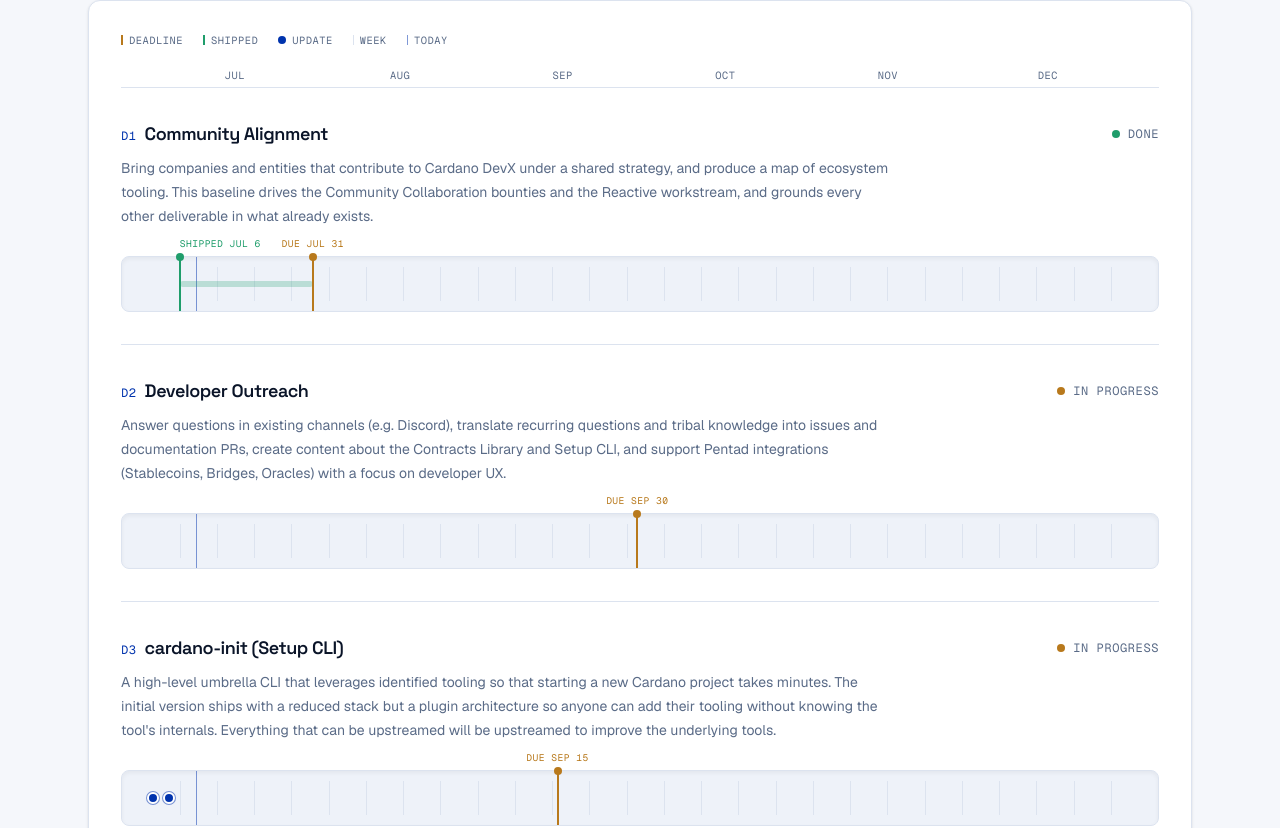
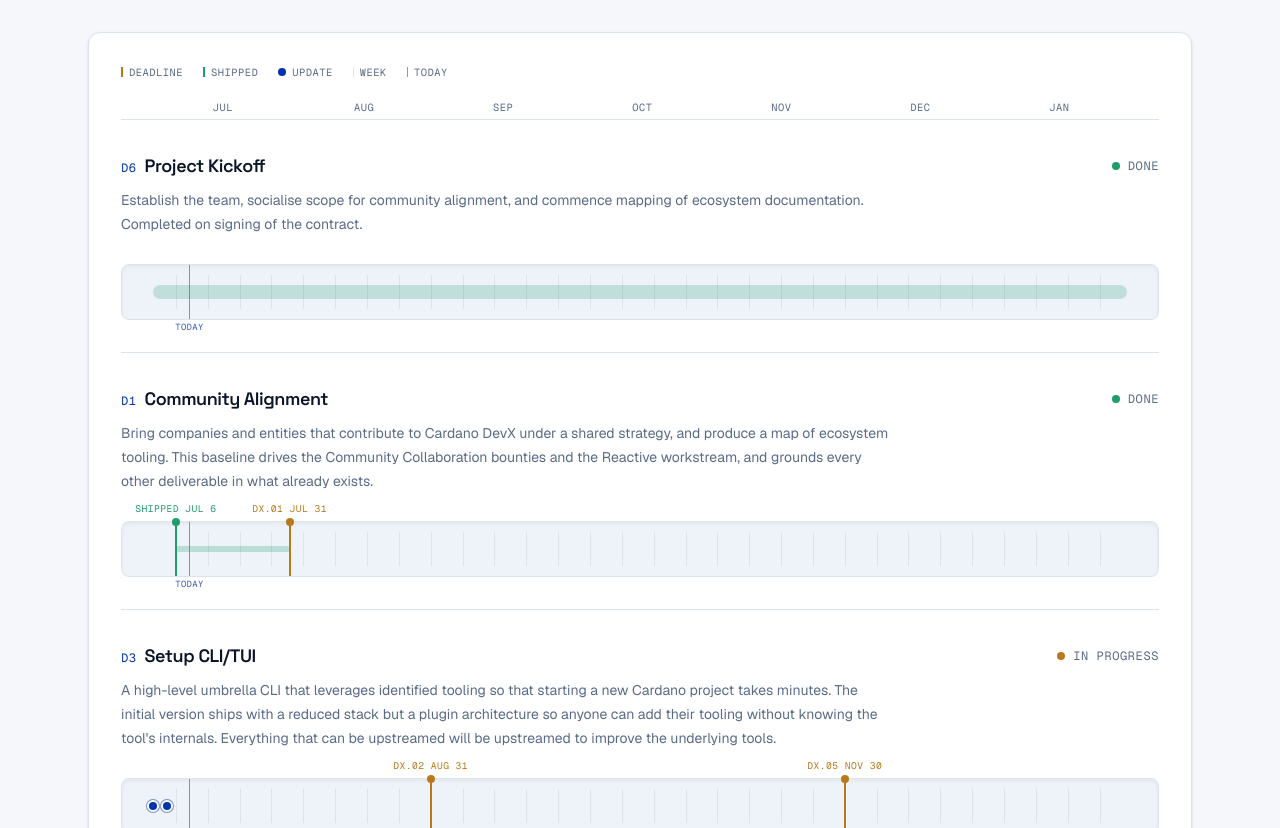
Before and after one commit to cardano-scaling/hydra-updates, a Next.js app: page / in a window 1280 px wide. Shown: the part 552-1380 px from the top of the page. Built offline with nearby package versions, Linux system fonts and the light colour scheme.

Commit message:
feat: swap placeholders with real deliverables

```diff
--- a/app/page.tsx
+++ b/app/page.tsx
@@ -32,7 +32,7 @@
     // Data-derived facts only — no fabricated GitHub numbers (PRD non-goal).
     const facts: { label: string; value: string }[] = [
         { label: "Treasury ask", value: formatAda(config.proposal.treasuryAskAda) },
-        { label: "Window", value: "July–Dec 2026" },
+        { label: "Window", value: "Jul 2026 – Jan 2027" },
         { label: "Deliverables", value: String(deliverables.length) },
         { label: "In progress", value: String(counts["in-progress"]) },
         { label: "Done", value: String(counts.done) },
--- a/components/deliverable-timeline.tsx
+++ b/components/deliverable-timeline.tsx
@@ -1,13 +1,15 @@
+import { Fragment } from "react";
 import Link from "next/link";
 import type { Deliverable, DeliverableUpdate } from "@/lib/types";
 import { formatShort } from "@/lib/format";
 import { StatusBadge } from "./status-badge";
 
-// The program window the whole timeline is scaled to: Jul 1 → Dec 31 2026.
+// The program window the whole timeline is scaled to: Jul 1 2026 → Jan 31 2027
+// (the last milestone, DX.08, is due 15 Jan 2027).
 const WIN_START = Date.UTC(2026, 6, 1);
-const WIN_END = Date.UTC(2026, 11, 31);
+const WIN_END = Date.UTC(2027, 0, 31);
 const SPAN = WIN_END - WIN_START;
-const MONTHS = ["Jul", "Aug", "Sep", "Oct", "Nov", "Dec"];
+const MONTHS = ["Jul", "Aug", "Sep", "Oct", "Nov", "Dec", "Jan"];
 
 // Leave a small gutter at each end so markers/labels never sit on the track edge.
 const EDGE = 3;
@@ -44,6 +46,8 @@
     return { m, left, width: right - left };
   });
 }
+// Date.UTC normalizes month overflow (e.g. month 12 → Jan of next year), so the
+// Jul→Jan window maps correctly without special-casing the year boundary.
 
 /** Keep marker labels inside the track edges. */
 function labelStyle(p: number): React.CSSProperties {
@@ -94,12 +98,18 @@
   color,
   label,
   date,
+  centerLabel = false,
 }: {
   at: number;
   color: string;
   label: string;
   date: string;
+  /** Always center the label on the mark, ignoring edge clamping. */
+  centerLabel?: boolean;
 }) {
+  const labelPos = centerLabel
+    ? { left: `${at}%`, transform: "translateX(-50%)" }
+    : labelStyle(at);
   return (
     <>
       <span
@@ -114,7 +124,7 @@
       />
       <span
         className="absolute -top-5 hidden whitespace-nowrap font-mono text-[0.6rem] uppercase tracking-wider sm:block"
-        style={{ ...labelStyle(at), color }}
+        style={{ ...labelPos, color }}
       >
         {label} {formatShort(date)}
       </span>
@@ -123,8 +133,10 @@
 }
 
 function Track({ d, ticks, today }: { d: Deliverable; ticks: number[]; today: number }) {
-  const due = d.dueDate ? pct(d.dueDate) : null;
-  const delivered = d.deliveredDate ? pct(d.deliveredDate) : null;
+  // A workstream carries one or more milestones; each with a date becomes a
+  // marker. Ongoing work (no dated milestone) shows a spanning bar instead.
+  const dated = d.milestones.filter((m) => m.dueDate);
+  const hasDeadline = dated.length > 0;
 
   return (
     <div className="relative mt-7 h-14 rounded-lg border border-border bg-surface-2 shadow-inner">
@@ -138,17 +150,25 @@
         />
       ))}
 
-      {/* today */}
+      {/* today line + a label under each track so the now-line is obvious on every row */}
       {today >= 0 && today <= 100 && (
+        <>
           <span
             aria-hidden
             className="absolute inset-y-0 w-px bg-primary/50"
             style={{ left: `${today}%` }}
           />
+          <span
+            className="absolute top-full mt-0.5 -translate-x-1/2 whitespace-nowrap font-mono text-[0.55rem] uppercase tracking-wider text-primary/80"
+            style={{ left: `${today}%` }}
+          >
+            Today
+          </span>
+        </>
       )}
 
       {/* ongoing work has no single deadline — show a spanning bar instead */}
-      {!d.dueDate && (
+      {!hasDeadline && (
         <span
           aria-hidden
           className="absolute inset-y-5 rounded-full"
@@ -156,8 +176,13 @@
         />
       )}
 
+      {dated.map((m) => {
+        const due = pct(m.dueDate!);
+        const delivered = m.deliveredDate ? pct(m.deliveredDate) : null;
+        return (
+          <Fragment key={m.id}>
             {/* progress connector from delivery to deadline, when delivered early */}
-      {due !== null && delivered !== null && delivered < due && (
+            {delivered !== null && delivered < due && (
               <span
                 aria-hidden
                 className="absolute inset-y-6 rounded-full"
@@ -169,11 +194,14 @@
                 }}
               />
             )}
-
-      {due !== null && <Marker at={due} color={DUE_COLOR} label="Due" date={d.dueDate!} />}
+            {/* the milestone id labels the deadline so multiple markers stay distinct */}
+            <Marker at={due} color={DUE_COLOR} label={m.id} date={m.dueDate!} />
             {delivered !== null && (
-        <Marker at={delivered} color={DONE_COLOR} label="Shipped" date={d.deliveredDate!} />
+              <Marker at={delivered} color={DONE_COLOR} label="Shipped" date={m.deliveredDate!} centerLabel />
             )}
+          </Fragment>
+        );
+      })}
 
       {/* intermediate improvements along the way */}
       {d.updates.map((u) => (
--- a/content/deliverables.yaml
+++ b/content/deliverables.yaml
@@ -1,16 +1,44 @@
 # Deliverables for the Developer Experience Initiative.
 #
-# This file is the MANUAL source of truth for each deliverable's status
+# This file is the MANUAL source of truth for each WORKSTREAM's status
 # (see docs/ARCHITECTURE.md ADR-3). Auto-gathered GitHub activity is shown
 # alongside these but never overrides the status set here.
+#
+# A workstream rolls up gathered activity (by `id`, see config.yaml) and holds
+# one or more contract MILESTONES (DX.xx). Ongoing work has no milestones.
 #
 # status:  not-started | in-progress | done | blocked
 # quarter: Q3-2026 | Q4-2026 | ongoing
 # Update `statusUpdatedAt` (YYYY-MM-DD) whenever you change a status.
 #
-# dueDate:       committed milestone deadline (YYYY-MM-DD), or omit for ongoing work.
-# deliveredDate: when it was actually delivered (YYYY-MM-DD); omit until delivered.
-#                We aim to deliver before the deadline — the home timeline shows both.
+# Milestones carry the contract schedule:
+#   dueDate:       committed deadline (YYYY-MM-DD), or omit if there is no date.
+#   deliveredDate: when it was actually delivered (YYYY-MM-DD); omit until then.
+#   evidence / acceptanceCriteria / team / thirdPartyAssurance: from the
+#     contract milestone table. Stored for the record; not yet shown in the UI.
+
+- id: D6
+  slug: kickoff
+  title: Project Kickoff
+  quarter: Q3-2026
+  status: done
+  statusUpdatedAt: 2026-07-06
+  summary: >-
+    Stand up the team, socialise the initiative's scope for community alignment,
+    and begin mapping ecosystem documentation.
+  description: >-
+    Establish the team, socialise scope for community alignment, and commence
+    mapping of ecosystem documentation. Completed on signing of the contract.
+  milestones:
+    - id: DX.00
+      title: Project Kickoff
+      status: done
+      evidence: "N/A"
+      acceptanceCriteria: "N/A"
+      team: "N/A"
+      thirdPartyAssurance: "N/A"
+  repos: []
+  links: []
 
 - id: D1
   slug: community-alignment
@@ -18,8 +46,6 @@
   quarter: Q3-2026
   status: done
   statusUpdatedAt: 2026-07-06
-  dueDate: "2026-07-31"
-  deliveredDate: "2026-07-06"
   summary: >-
     Align the ecosystem around one DevX strategy and map all existing tooling
     to create a baseline for collaboration and reactive work.
@@ -28,34 +54,34 @@
     strategy, and produce a map of ecosystem tooling. This baseline drives the
     Community Collaboration bounties and the Reactive workstream, and grounds
     every other deliverable in what already exists.
-  repos: []
-  links: []
-
-- id: D2
-  slug: developer-outreach
-  title: Developer Outreach
-  quarter: Q3-2026
-  status: in-progress
-  statusUpdatedAt: 2026-07-06
-  dueDate: "2026-09-30"
-  summary: >-
-    Support developers where they already are, turn scattered questions into
-    documentation, and define ideal onboarding for Pentad integrations.
-  description: >-
-    Answer questions in existing channels (e.g. Discord), translate recurring
-    questions and tribal knowledge into issues and documentation PRs, create
-    content about the Contracts Library and Setup CLI, and support Pentad
-    integrations (Stablecoins, Bridges, Oracles) with a focus on developer UX.
+  milestones:
+    - id: DX.01
+      title: Community Alignment
+      dueDate: "2026-07-31"
+      deliveredDate: "2026-07-06"
+      status: done
+      description: >-
+        The community of builders largely agrees with our strategy and is
+        willing to adjust their work to accommodate it when needed.
+      evidence: |-
+        1. Map of all ecosystem tooling, libraries, and documentation with identified gaps and overlaps.
+        2. Repository with a list of key projects and entities (Aiken, MeshJS, Tx3, CF, etc.) willing to accommodate our roadmap.
+      acceptanceCriteria: |-
+        1.a Map of development ecosystem publicly available and as comprehensive as possible
+        2.a Appropriate number of signatures in repo with a target to collect as many as possible.
+      team: |-
+        Internal
+        Community
+      thirdPartyAssurance: "(non-SME req)"
   repos: []
   links: []
 
 - id: D3
   slug: cardano-init
-  title: cardano-init (Setup CLI)
+  title: Setup CLI/TUI
   quarter: Q3-2026
   status: in-progress
   statusUpdatedAt: 2026-07-06
-  dueDate: "2026-09-15"
   updates:
     - date: "2026-07-01"
       description: Aiken + Mesh stack template now scaffolds a buildable project end to end.
@@ -72,16 +98,97 @@
     reduced stack but a plugin architecture so anyone can add their tooling
     without knowing the tool's internals. Everything that can be upstreamed will
     be upstreamed to improve the underlying tools.
+  milestones:
+    - id: DX.02
+      title: Specifications + POC
+      dueDate: "2026-08-31"
+      status: in-progress
+      description: A clear plan on how we'll implement this tool with a POC.
+      evidence: >-
+        Repository with defined scope, specs, architecture, and plugin/project
+        integration strategy, and POC.
+      acceptanceCriteria: "Project plan socialised in public forum / open repository"
+      team: "Internal"
+      thirdPartyAssurance: "BlinkLabs"
+    - id: DX.05
+      title: RC ready
+      dueDate: "2026-11-30"
+      status: not-started
+      description: >-
+        First Release Candidate for the tool, with the website and docs, has
+        been published. Users can already use this tool to create new Cardano
+        projects with reduced tech stack options.
+      evidence: |-
+        1. Repository with beta implementation deemed good enough to be a RC.
+        2. Website and documentation.
+      acceptanceCriteria: |-
+        1.a CLI works with reduced stack options already implemented but ready to be expanded, and expected but non-critical bugs.
+        2.a Documentation and website are publicly accessible.
+      team: ""
+      thirdPartyAssurance: "BlinkLabs"
+  repos: []
+  links: []
+
+- id: D5
+  slug: contracts-library
+  title: Contracts Library
+  quarter: Q3-2026
+  status: not-started
+  statusUpdatedAt: 2026-07-06
+  updates:
+    - date: "2026-07-03"
+      description: Shipped v0.2.0 — Vesting and Programmable Tokens, the first two audit-ready contracts.
+      week: "2026-W27"
+  summary: >-
+    An OpenZeppelin-style library of battle-tested, ready-to-use Cardano smart
+    contracts as building blocks, references, or ready-to-go implementations.
+  description: >-
+    Design and implement standardized, reusable on- and off-chain contracts with
+    an emphasis on DeFi, plus the library's infrastructure and website. The
+    deliverable ships at least five ready-to-audit contracts (e.g. Vesting,
+    Programmable Tokens, DEX, Swap, Lending). A Cardano High Assurance proposal
+    is expected to formally prove properties of these contracts.
+  milestones:
+    - id: DX.03
+      title: Scope and architecture
+      dueDate: "2026-09-30"
+      status: not-started
+      description: >-
+        Scope, library architecture, and infrastructure are completely defined.
+        We'll target identifying and defining 5 contracts.
+      evidence: |-
+        1. Repository with necessary documentation
+        2. Issues or resources in the repository with detailed explanations of contract behavior
+      acceptanceCriteria: |-
+        1.a Documentation detailing scope and architecture
+        2.a At least one issue or resource per contract within the repository, with evidence of working progress
+      team: ""
+      thirdPartyAssurance: "Sundae or NoWitness"
+    - id: DX.07
+      title: Beta release
+      dueDate: "2026-11-30"
+      status: not-started
+      description: >-
+        First contracts completed with at least 1 on-chain and 2 off-chain
+        implementations each and documentation.
+      evidence: |-
+        1. Beta release of contracts library
+        2. Docs are live
+      acceptanceCriteria: |-
+        1.a Demonstrate at least 1 on-chain and 2 off-chain implementations.
+        1.b Library marked a "beta release" with at least 5 contracts ready for audit/formal verification
+        2.a Documentation live and accessible
+      team: ""
+      thirdPartyAssurance: "Sundae or NoWitness"
   repos: []
   links: []
 
 - id: D4
   slug: developer-hub
   title: Developer HUB
-  quarter: Q3-2026
+  quarter: Q4-2026
   status: in-progress
   statusUpdatedAt: 2026-07-06
-  dueDate: "2026-09-30"
   updates:
     - date: "2026-07-02"
       description: Drafted the Web2 developer onboarding path on the Developer Portal.
@@ -95,64 +202,87 @@
     onboarding content for EVM/blockchain developers, Web2 developers, and
     technical entrepreneurs; add a CI/CD pipeline that keeps code snippets
     working; and restructure the portal to optimize for onboarding and LLM use.
+  milestones:
+    - id: DX.04
+      title: Improving Developer Portal
+      dueDate: "2026-10-30"
+      status: in-progress
+      description: >-
+        Contribution strategy for developers.cardano.org, highlighting paths
+        that will increase the onboarding of new builders. Implement those
+        paths. Improve LLM/code agent ingestion and broken/stale code snippets.
+      evidence: "1. Issues and pull requests in the developer portal"
+      acceptanceCriteria: |-
+        1.a One or set of PRs with clear, well-defined, paths for user personas and required content already in place.
+        1.b One or set of PRs adding complete, didactic, design-patterns explanations with code examples.
+        1.c One or set of PRs allowing an easy LLM/coding agent consumption of this content.
+        1.d One or set of PRs adding CI/CD pipeline to help detect stale/broken code snippets.
+      team: ""
+      thirdPartyAssurance: |-
+        Dquadrant?
+        (non-SME req)
   repos: []
   links: []
 
-- id: D5
-  slug: contracts-library
-  title: Contracts Library
-  quarter: Q3-2026
-  status: not-started
+- id: D2
+  slug: hackathon-outreach
+  title: Hackathon, Bounties & Outreach
+  quarter: Q4-2026
+  status: in-progress
   statusUpdatedAt: 2026-07-06
-  dueDate: "2026-09-30"
-  updates:
-    - date: "2026-07-03"
-      description: Shipped v0.2.0 — Vesting and Programmable Tokens, the first two audit-ready contracts.
-      week: "2026-W27"
   summary: >-
-    An OpenZeppelin-style library of battle-tested, ready-to-use Cardano smart
-    contracts as building blocks, references, or ready-to-go implementations.
+    Run a developer hackathon, fund community bounties for high-impact repo
+    fixes, and sustain developer outreach where builders already are.
   description: >-
-    Design and implement standardized, reusable on- and off-chain contracts with
-    an emphasis on DeFi, plus the library's infrastructure and website. The
-    deliverable ships at least five ready-to-audit contracts (e.g. Vesting,
-    Programmable Tokens, DEX, Swap, Lending). A Cardano High Assurance proposal
-    is expected to formally prove properties of these contracts.
-  repos: []
-  links: []
-
-- id: D6
-  slug: community-collaboration
-  title: Community Collaboration
-  quarter: Q4-2026
-  status: not-started
-  statusUpdatedAt: 2026-07-06
-  dueDate: "2026-11-30"
-  summary: >-
-    Fund improvements to key DevX tools and libraries via bounties paid to
-    maintainers and contributors, targeting the biggest pain points.
-  description: >-
-    Incentivize improvements to community-maintained DevX tooling through
-    bounties, emphasizing the biggest pain points such as on-chain/off-chain
-    interaction, hard-fork readiness, and introspection/serialization issues.
+    Run a developer hackathon; publish a bounty programme for community repo
+    fixes; and work on developer outreach through two-way public engagement.
+  milestones:
+    - id: DX.06
+      title: Hackathon & Community Bounties & Developer Outreach
+      dueDate: "2026-11-30"
+      status: not-started
+      description: >-
+        Run developer hackathon; publish bounty programme for community repo
+        fixes; work on Developer Outreach.
+      evidence: |-
+        1. Hackathon event report
+        2. List of created bounties and their current state
+        3. Demos / content to show efforts in Developer Outreach
+      acceptanceCriteria: |-
+        1.a The Hackathon event organised and publicly socialised
+        2.a Funded bounties locked and already paid or accessible to participants
+        3.a Evidence of clear two-way public engagement through appropriate mechanism(s)
+      team: ""
+      thirdPartyAssurance: |-
+        Dquadrant?
+        (non-SME req)
   repos: []
   links: []
 
 - id: D7
-  slug: measurement
-  title: Measurement
+  slug: kpi
+  title: KPI & Outcome Achievement
   quarter: Q4-2026
   status: not-started
   statusUpdatedAt: 2026-07-06
-  dueDate: "2026-12-15"
   summary: >-
-    A hackathon at the end of the program to measure developer experience and
-    the progress made, designed to control for confounding variables.
+    Measure the initiative's outcomes — developer NPS and MAU uplift against
+    baseline — and deliver the final close-out report.
   description: >-
-    Run an end-of-program hackathon structured differently from a typical one so
-    it can control for variables that would otherwise contaminate the data. The
-    results give a clear read on progress made and the next steps for improving
-    developer experience.
+    Demonstrate measurable MAU uplift and improved developer NPS versus
+    baseline, and produce the final close-out report for the program.
+  milestones:
+    - id: DX.08
+      title: KPI & Proposal Outcome Achievement
+      dueDate: "2027-01-15"
+      status: not-started
+      description: "Demonstrate measurable MAU uplift; final close-out report."
+      evidence: "Developer NPS survey; MAU tracking data; final report"
+      acceptanceCriteria: >-
+        Builder NPS improvement vs baseline; increased developer registrations;
+        close-out accepted
+      team: "Internal"
+      thirdPartyAssurance: "Community"
   repos: []
   links: []
 
@@ -174,5 +304,6 @@
     integrations, filling key documentation gaps, and building new, currently
     unidentified tooling. Selection criteria, decisions, and outcomes are
     reported transparently.
+  milestones: []
   repos: []
   links: []
--- a/lib/content.ts
+++ b/lib/content.ts
@@ -9,6 +9,7 @@
   type Deliverable,
   type DeliverableStatus,
   type DeliverableUpdate,
+  type Milestone,
   type GrowthMetric,
   type ImpactConfig,
   type ImpactSeries,
@@ -40,6 +41,38 @@
   return typeof v === "string" && v.length > 0;
 }
 
+function normalizeStatus(where: string, raw: unknown, fallback: DeliverableStatus): DeliverableStatus {
+  if (raw == null) return fallback;
+  if (!DELIVERABLE_STATUSES.includes(raw as DeliverableStatus)) {
+    fail(
+      "deliverables.yaml",
+      `${where} has invalid status "${String(raw)}" (expected one of ${DELIVERABLE_STATUSES.join(", ")})`,
+    );
+  }
+  return raw as DeliverableStatus;
+}
+
+function normalizeMilestone(raw: unknown, where: string): Milestone {
+  if (typeof raw !== "object" || raw === null) fail("deliverables.yaml", `${where} is not an object`);
+  const m = raw as Record<string, unknown>;
+  for (const key of ["id", "title"]) {
+    if (!asString(m[key])) fail("deliverables.yaml", `${where} is missing string "${key}"`);
+  }
+  const text = (v: unknown): string => (asString(v) ? v : "");
+  return {
+    id: m.id as string,
+    title: m.title as string,
+    dueDate: asString(m.dueDate) ? m.dueDate : null,
+    deliveredDate: asString(m.deliveredDate) ? m.deliveredDate : null,
+    status: normalizeStatus(`${where} milestone status`, m.status, "not-started"),
+    description: text(m.description),
+    evidence: text(m.evidence),
+    acceptanceCriteria: text(m.acceptanceCriteria),
+    team: text(m.team),
+    thirdPartyAssurance: text(m.thirdPartyAssurance),
+  };
+}
+
 function normalizeDeliverable(raw: unknown, index: number): Deliverable {
   const where = `deliverable #${index + 1}`;
   if (typeof raw !== "object" || raw === null) {
@@ -63,6 +96,9 @@
     );
   }
 
+  const milestones: Milestone[] = Array.isArray(d.milestones)
+    ? d.milestones.map((m, i) => normalizeMilestone(m, `${where} milestones[${i}]`))
+    : [];
   const repos = Array.isArray(d.repos) ? d.repos.filter(asString) : [];
   const updates: DeliverableUpdate[] = Array.isArray(d.updates)
     ? d.updates.flatMap((u) => {
@@ -94,8 +130,7 @@
     quarter: d.quarter as Quarter,
     status: d.status as DeliverableStatus,
     statusUpdatedAt: d.statusUpdatedAt as string,
-    dueDate: asString(d.dueDate) ? d.dueDate : null,
-    deliveredDate: asString(d.deliveredDate) ? d.deliveredDate : null,
+    milestones,
     updates,
     summary: d.summary as string,
     description: d.description as string,
--- a/lib/types.ts
+++ b/lib/types.ts
@@ -26,6 +26,35 @@
   week: string; // ISO week key of the weekly update to link to, e.g. "2026-W27"
 }
 
+/**
+ * A committed milestone within a workstream (from the contract's milestone
+ * schedule, DX.xx). A workstream may hold more than one. `dueDate` is null for
+ * milestones with no calendar deadline (e.g. "on signing of contract").
+ *
+ * `evidence`, `acceptanceCriteria`, `team`, and `thirdPartyAssurance` are
+ * carried from the contract schedule and stored for later use — not yet
+ * surfaced in the UI.
+ */
+export interface Milestone {
+  id: string; // e.g. "DX.02"
+  title: string;
+  /** Committed deadline (YYYY-MM-DD), or null when there is no calendar date. */
+  dueDate: string | null;
+  /** When it was actually delivered (YYYY-MM-DD), or null if not yet. */
+  deliveredDate: string | null;
+  status: DeliverableStatus;
+  description: string;
+  evidence: string;
+  acceptanceCriteria: string;
+  team: string;
+  thirdPartyAssurance: string;
+}
+
+/**
+ * A workstream: a bucket of related work that rolls up gathered GitHub activity
+ * (by `id`, see ADR-6) and holds one or more contract milestones. Ongoing work
+ * (e.g. Reactive) has no milestones.
+ */
 export interface Deliverable {
   id: string;
   slug: string;
@@ -33,10 +62,8 @@
   quarter: Quarter;
   status: DeliverableStatus;
   statusUpdatedAt: string; // YYYY-MM-DD
-  /** Committed milestone deadline (YYYY-MM-DD), or null for ongoing work. */
-  dueDate: string | null;
-  /** When it was actually delivered (YYYY-MM-DD), or null if not yet. */
-  deliveredDate: string | null;
+  /** Committed milestones on this workstream; empty for ongoing work. */
+  milestones: Milestone[];
   /** Intermediate improvements along the way, shown on the timeline. */
   updates: DeliverableUpdate[];
   summary: string;
```
Also changed, not shown: app/deliverables/[slug]/page.tsx (+25 -15 lines). Lines whose indentation alone changed are shown as unchanged.
